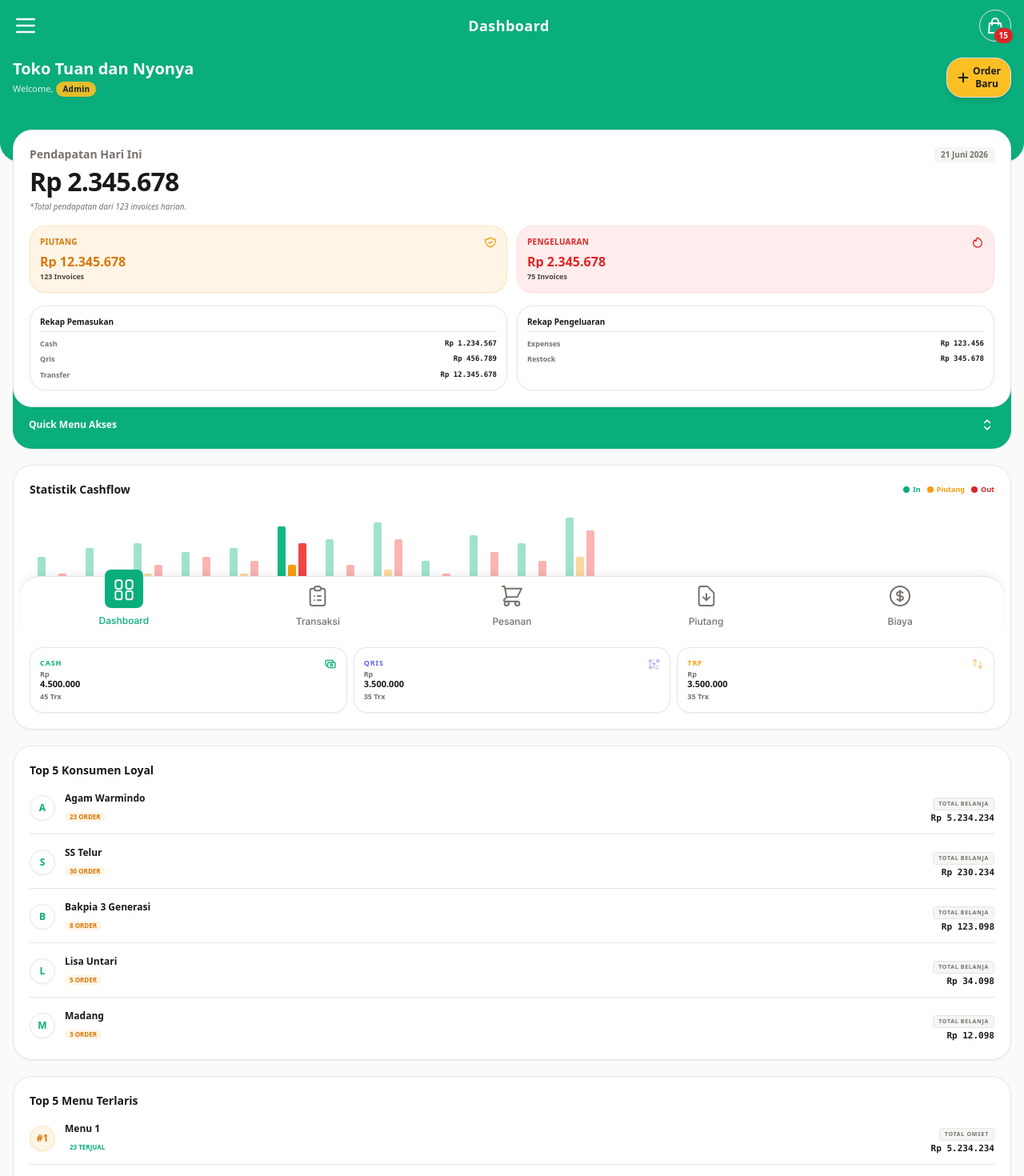
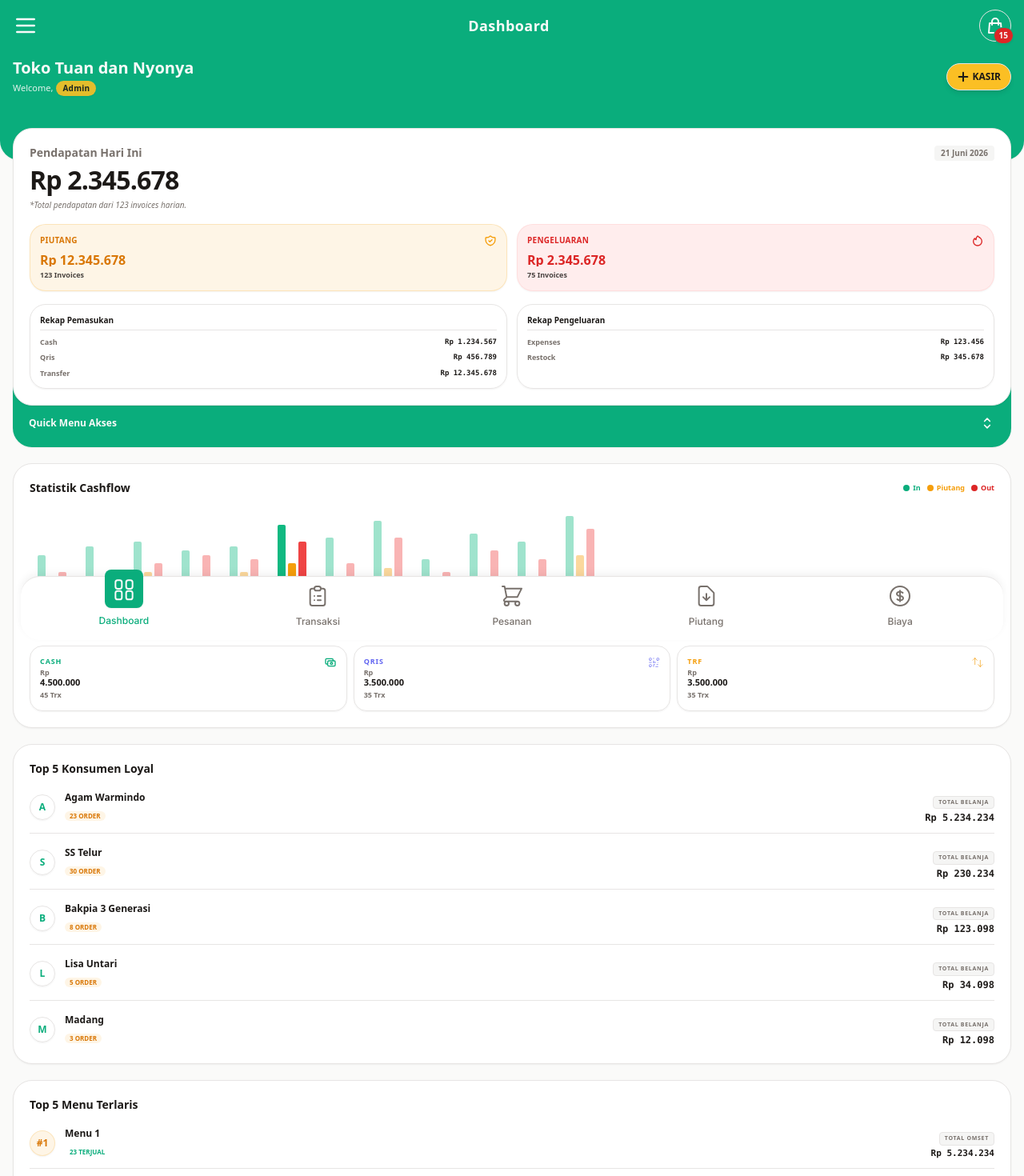
Before and after one commit to warnadunia/yoripos-v3, a Next.js app: page /pwa in a window 1280 px wide. Shown: the top 1470 px of the page at 80% size. Built offline with nearby package versions, Linux system fonts and the light colour scheme.

Commit message:
refactor: update button label to 'KASIR' and adjust font size in DashboardView

```diff
--- a/src/app/pwa/components/DashboardView.tsx
+++ b/src/app/pwa/components/DashboardView.tsx
@@ -94,7 +94,7 @@ export default function DashboardView({ onOpenPos, onOpenKitchen, onOpenSidebar
                         className="bg-amber-400 hover:opacity-90 text-foreground text-xs font-bold py-2 px-3 rounded-xl shadow-md flex items-center gap-1 active:scale-95 transition-all transform-gpu border border-border"
                     >
                         <svg className="w-4 h-4" fill="none" stroke="currentColor" strokeWidth="3" viewBox="0 0 24 24"><path strokeLinecap="round" strokeLinejoin="round" d="M12 4v16m8-8H4" /></svg>
-                        Order<br />Baru
+                        KASIR
                     </button>
                 </div>
             </div>
@@ -182,7 +182,7 @@ export default function DashboardView({ onOpenPos, onOpenKitchen, onOpenSidebar
             {/* ========================================= */}
             {/* 4. STATISTIK CASHFLOW & KARTU BULANAN     */}
             {/* ========================================= */}
-            <div className="mx-4 mt-5 bg-card border border-border text-card-foreground rounded-3xl p-5 shadow-sm transition-colors duration-200">
+        <div className="mx-4 mt-5 bg-card border border-border text-card-foreground rounded-3xl p-5 shadow-sm transition-colors duration-200">
                 <div className="flex justify-between items-center mb-5">
                     <h3 className="text-sm font-bold">Statistik Cashflow</h3>
                     <div className="flex gap-2 text-[9px] font-bold">
@@ -292,7 +292,7 @@ export default function DashboardView({ onOpenPos, onOpenKitchen, onOpenSidebar
                             </div>
                             <div className="text-right">
                                 <p className="text-[7px] font-bold text-muted-foreground mb-0.5 bg-muted px-1.5 py-0.5 rounded border border-border inline-block tracking-widest">TOTAL BELANJA</p>
-                                <p className="text-[11px] font-black font-mono">Rp {item.total}</p>
+                                <p className="text-[12px] font-black font-mono">Rp {item.total}</p>
                             </div>
                         </div>
                     ))}
```
